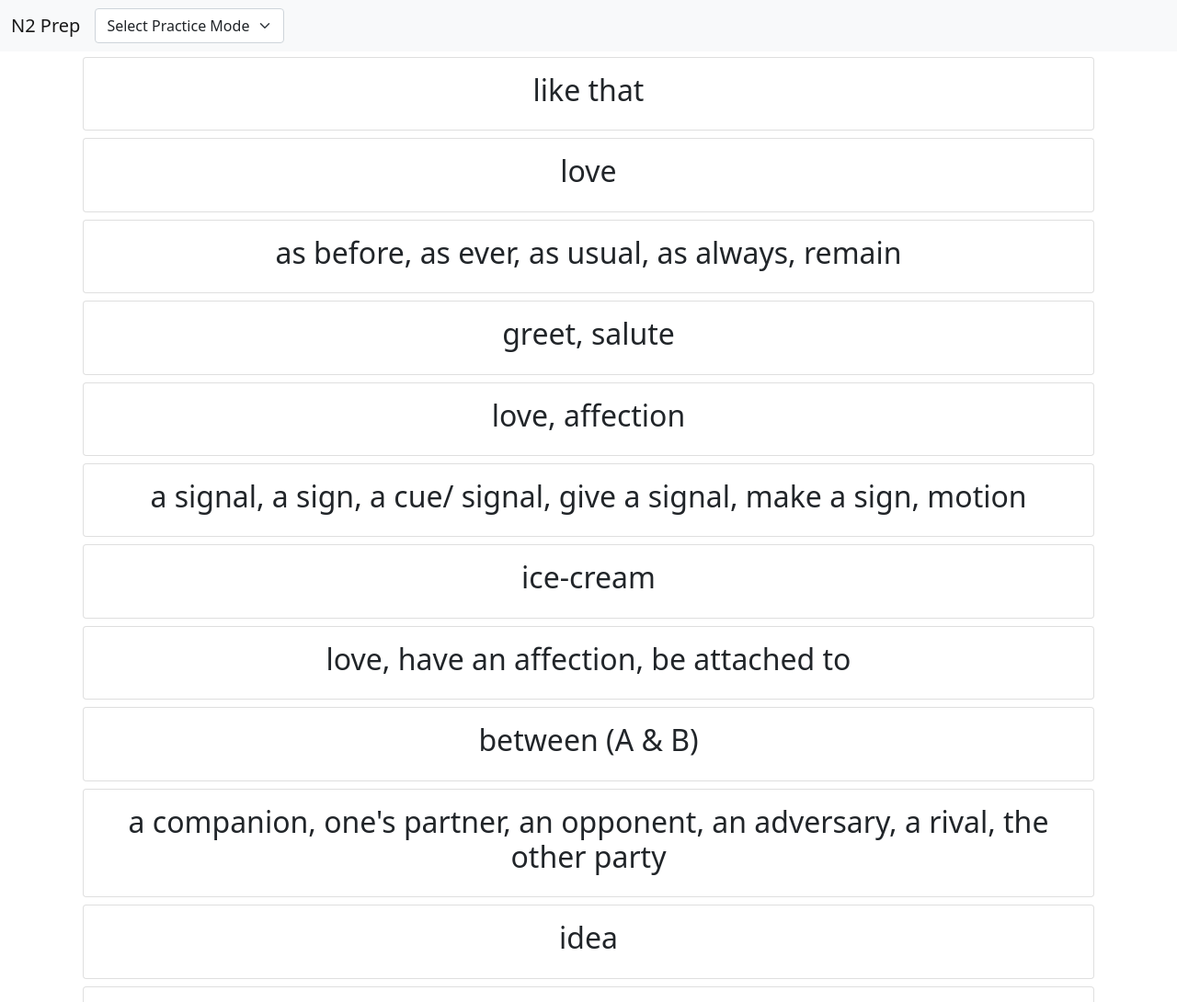
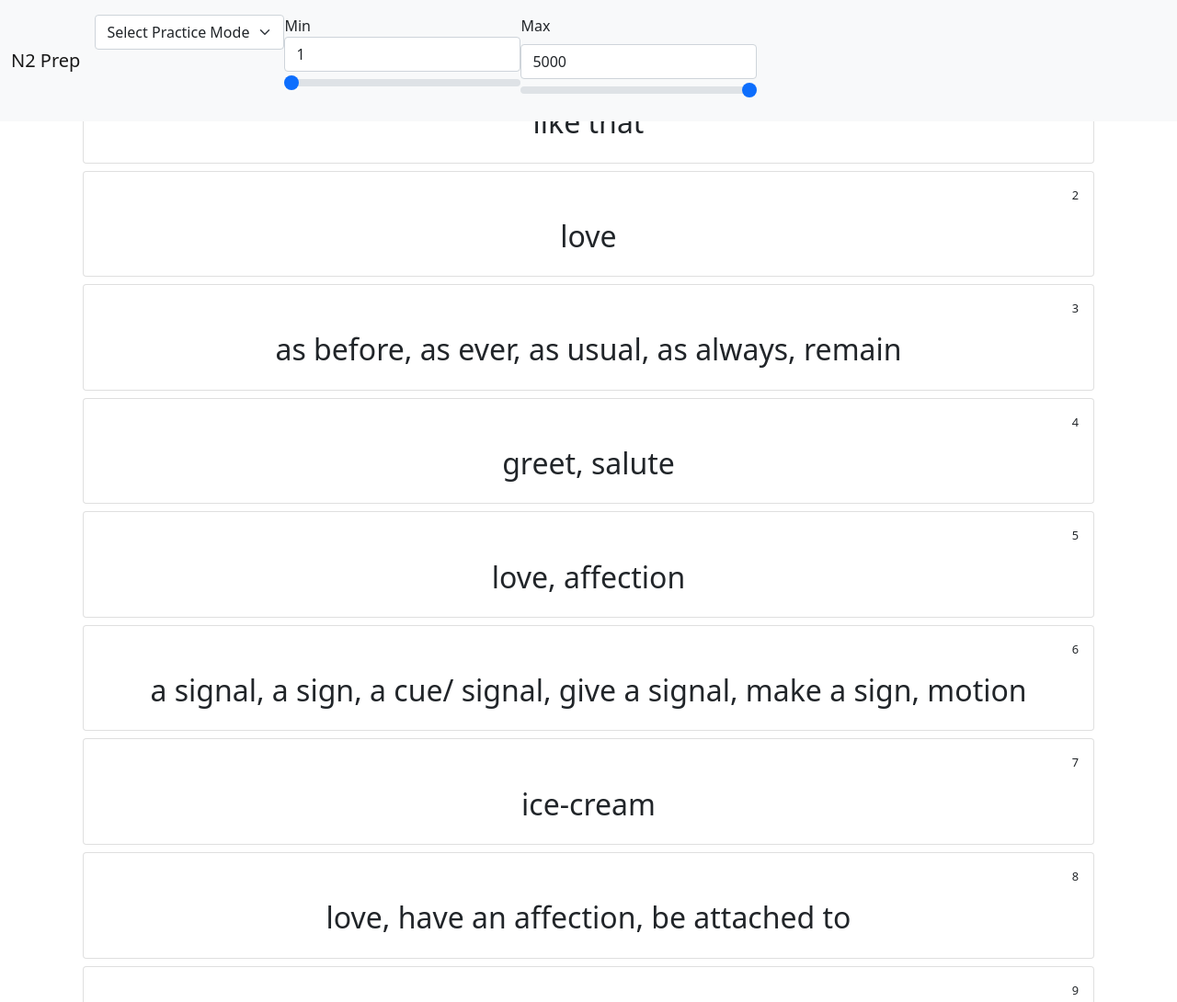
Before and after one commit to windsolace/n2prep, a website built with webpack: page index.html in a window 1280 px wide. Shown: the top 1090 px of the page at 92% size. Built offline with nearby package versions, Linux system fonts and the light colour scheme; files whose address does not match are found by name.

Commit message:
Add range bar

```diff
--- a/index.html
+++ b/index.html
@@ -60,6 +60,43 @@
                 <option value="eng">Definitions</option>
               </select>
             </li>
+            <li>
+              <label for="minRange" class="">Min</label>
+              <!-- <output>1</output> -->
+              <input
+                type="number"
+                class="form-control"
+                id="manualMin"
+                placeholder="1"
+                value="1"
+              />
+              <input
+                type="range"
+                class="form-range"
+                min="1"
+                max="200"
+                id="minRange"
+                value="0"
+              />
+            </li>
+            <li>
+              <label for="maxRange" class="form-label">Max</label>
+              <input
+                type="number"
+                class="form-control"
+                id="manualMax"
+                placeholder="5000"
+                value="5000"
+              />
+              <input
+                type="range"
+                class="form-range"
+                min="1"
+                max="5000"
+                value="5000"
+                id="maxRange"
+              />
+            </li>
           </ul>
 
           <form class="d-flex">
@@ -85,7 +122,7 @@
           class="form-control me-2"
           type="search"
           id="searchFilter"
-          placeholder="Search"
+          placeholder="Type in English or Japanese to start filtering"
           aria-label="Search"
         />
       </div>
@@ -95,6 +132,7 @@
           <script type="text/template" id="resultsTemplate-hiragana">
             <div class="card flashcard">
               <div class="card-body">
+                <p class="text-end index">{{ SN }}</p>
                 <h2 class="card-title text-center">{{ Hiragana }} </h2>
                 <p class="card-text text-center">{{Definition}}</p>
                 <p class="card-text text-center flashcard__target hidden">{{ Kanji }}</p>
@@ -105,6 +143,7 @@
           <script type="text/template" id="resultsTemplate-kanji">
             <div class="card flashcard">
               <div class="card-body">
+                <p class="text-end index">{{ SN }}</p>
                 <h2 class="card-title text-center">{{ Kanji }} </h2>
                 <p class="card-text text-center flashcard__target hidden">{{ Hiragana }}</p>
                 <p class="card-text text-center flashcard__target hidden">{{Definition}}</p>
@@ -115,6 +154,7 @@
           <script type="text/template" id="resultsTemplate-eng">
             <div class="card flashcard">
               <div class="card-body">
+                <p class="text-end index">{{ SN }}</p>
                 <h2 class="card-title text-center">{{ Definition }} </h2>
                 <p class="card-text text-center flashcard__target hidden">{{ Kanji }}</p>
                 <p class="card-text text-center flashcard__target hidden">{{Hiragana}}</p>
--- a/src/css/components/card.less
+++ b/src/css/components/card.less
@@ -1,5 +1,9 @@
 .flashcard {
   margin: 8px;
+
+  .index {
+    font-size: 0.8rem;
+  }
 
   &__target {
     animation: fadeIn 0.5s;
--- a/src/css/components/navbar.less
+++ b/src/css/components/navbar.less
@@ -12,6 +12,9 @@
   @media only screen and (max-width: 600px) {
     padding-top: 8px;
   }
+  li {
+    margin: 8px 0px;
+  }
 }
 
 #searchFilter {
--- a/src/index.js
+++ b/src/index.js
@@ -19,8 +19,11 @@ const n2Prep = (function () {
   const practiceEng = resultsTemplateStr + "-eng";
   const practiceDefault = "eng";
   let currentMode = N2PrepUtils.getCookie("mode");
+  let currentData = vocab;
 
   const resultsDiv = "#results";
+  const NAME_MINRANGE = "min";
+  const NAME_MAXRANGE = "max";
 
   /**
    * Fetches data from json file
@@ -29,6 +32,10 @@ const n2Prep = (function () {
    */
   const getData = (useMock, template) => {
     if (useMock) {
+      // update range bars
+      updateRangeBars(NAME_MINRANGE, 1, vocab.length);
+      updateRangeBars(NAME_MAXRANGE, 1, vocab.length);
+      //generate html
       generateCards(vocab, template);
     }
   };
@@ -65,23 +72,43 @@ const n2Prep = (function () {
     });
   };
 
+  /**
+   *
+   * @param {string} rangeType - 'min' or 'max'
+   * @param {number} min
+   * @param {number} max
+   */
+  const updateRangeBars = (rangeType, min, max) => {
+    const minSelector = "#minRange";
+    const maxSelector = "#maxRange";
+    let selector = "";
+
+    if (!rangeType) return;
+    else if (rangeType === NAME_MINRANGE) selector = minSelector;
+    else if (rangeType === NAME_MAXRANGE) selector = maxSelector;
+
+    if (min && min > 0) $(selector).attr(NAME_MINRANGE, min);
+    if (max && max > 0) $(selector).attr(NAME_MAXRANGE, max);
+  };
+
   const init = () => {
     //check if has mode cookie and use that mode
     // let currentMode = N2PrepUtils.getCookie("mode");
     if (!currentMode) currentMode = practiceDefault;
     getData(useMockVocab, resultsTemplateStr + "-" + currentMode);
 
-    //init practiceMode ddl event
+    //init practiceMode ddl event, resets data to full data set
     $("#practiceMode").change((e) => {
       let mode = e.currentTarget.value;
       N2PrepUtils.createCookie("mode", mode, 7);
       $(resultsDiv).empty();
       generateCards(vocab, resultsTemplateStr + "-" + mode);
       currentMode = mode;
+      $("#searchFilter").val("");
       console.info("Practice Mode changed to " + mode);
     });
 
-    //search bar filter
+    //search bar filter, filters current visible data
     $("#searchFilter").on("input", (e) => {
       let searchTerm = e.currentTarget.value;
       const engTest = /^[A-Za-z]*$/;
@@ -108,6 +135,42 @@ const n2Prep = (function () {
         "Filtering by word: " + searchTerm + " | currentMode: " + currentMode
       );
     });
+
+    //range bar events
+    $("#manualMin").change((e) => {
+      $("#minRange").val(e.currentTarget.value);
+      $("#minRange").trigger("change");
+    });
+    $("#minRange").change((e) => {
+      const $maxRange = $("#maxRange");
+      e.currentTarget.previousElementSibling.value = e.currentTarget.value;
+      //min value changed, set maxRange's min value
+      $maxRange.attr(NAME_MINRANGE, e.currentTarget.value);
+
+      //reset and generate data
+      let filteredArr = vocab.filter((item) => {
+        return item.SN >= e.currentTarget.value && item.SN <= $maxRange.val();
+      });
+      $(resultsDiv).empty();
+      generateCards(filteredArr, resultsTemplateStr + "-" + currentMode);
+    });
+    $("#manualMax").change((e) => {
+      $("#maxRange").val(e.currentTarget.value);
+      $("#maxRange").trigger("change");
+    });
+    $("#maxRange").change((e) => {
+      const $minRange = $("#minRange");
+      e.currentTarget.previousElementSibling.value = e.currentTarget.value;
+      //max value changed, set minRange's max value
+      $minRange.attr(NAME_MAXRANGE, e.currentTarget.value);
+
+      //reset and generate data
+      let filteredArr = vocab.filter((item) => {
+        return item.SN >= $minRange.val() && item.SN <= e.currentTarget.value;
+      });
+      $(resultsDiv).empty();
+      generateCards(filteredArr, resultsTemplateStr + "-" + currentMode);
+    });
   };
 
   return {
```
